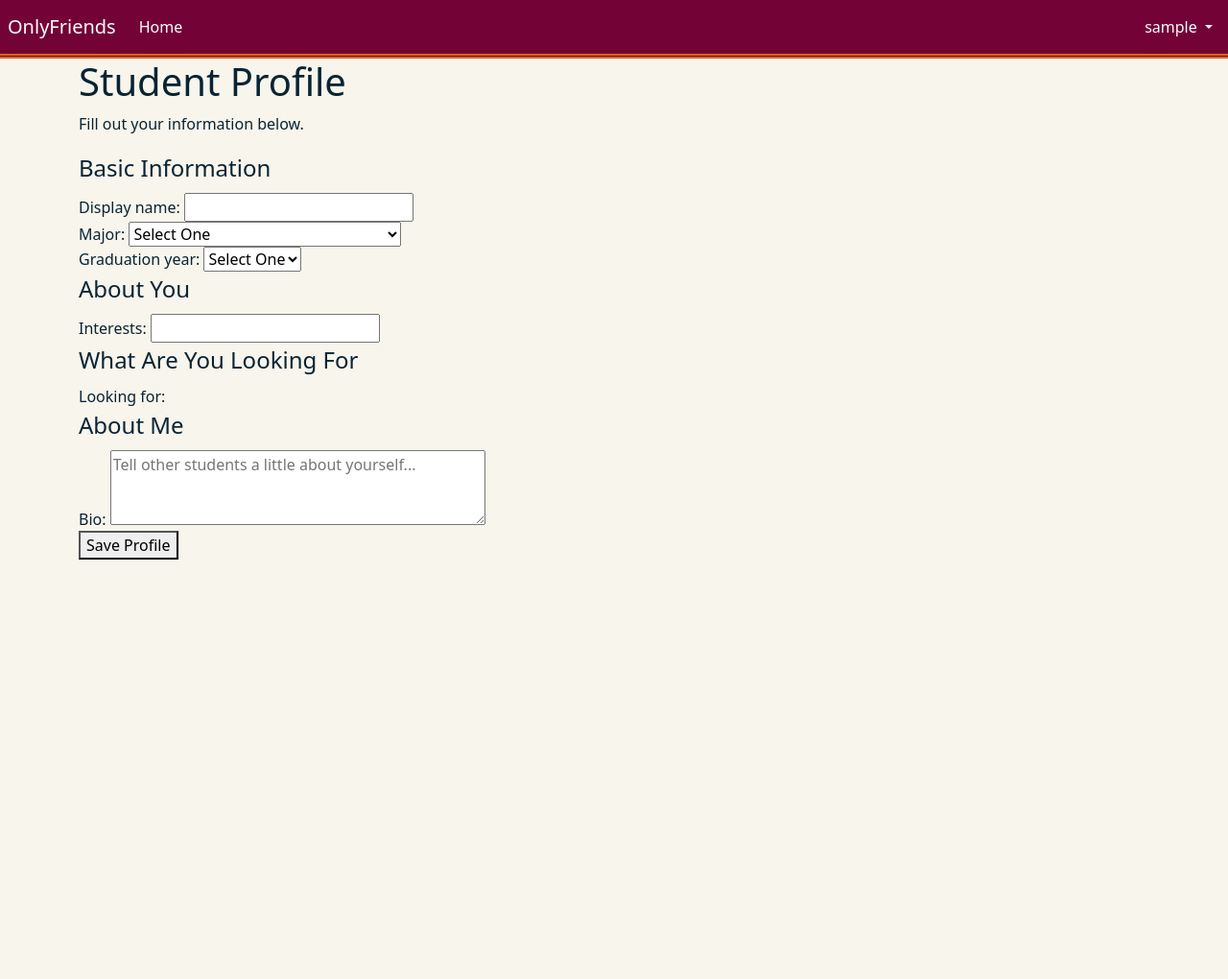
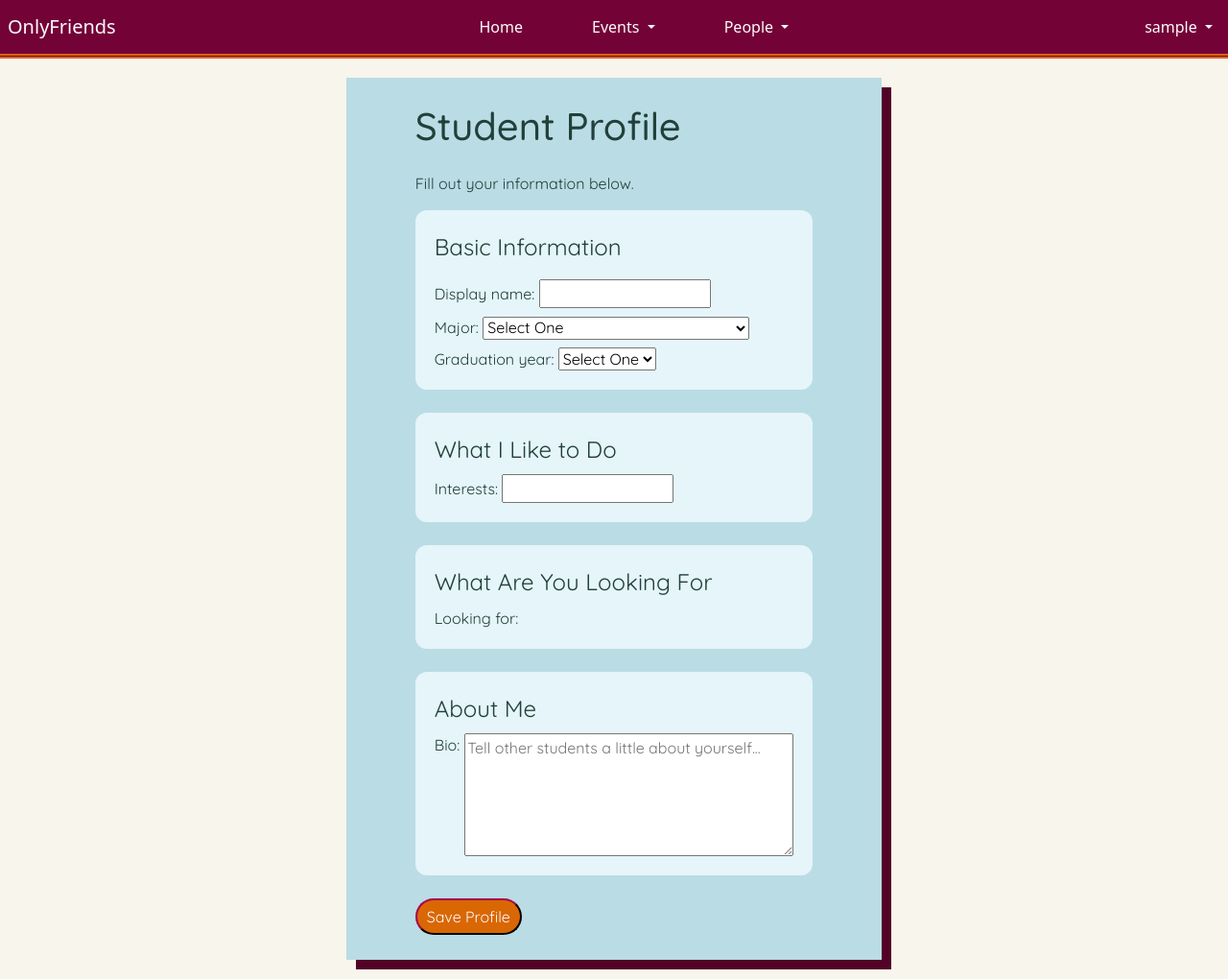
Before and after one commit to ncnixon/WebAppFinalProject, a Django app: page /accounts/profile/ in a window 1280 px wide. Shown: the whole page at 96% size. Before the commit the page ends 583 px from the top, so only its background shows below. Run offline with Django 5.2, Linux system fonts and the light colour scheme; the visitor is signed in with stand-in values (Sample User, id 1).

Commit message:
architecture no pull

```diff
--- a/static/styles/griz_style.css
+++ b/static/styles/griz_style.css
@@ -1,4 +1,5 @@
 @import url('https://fonts.googleapis.com/css2?family=Quicksand:wght@300..700&display=swap');
+/*covik-sans,Arial,"sans-serif"*/
 
 @media (prefers-reduced-motion: reduce) {
   * {
@@ -18,6 +19,7 @@
     --light-orange: #D96704;
     --orange-red: #F23D3D;
     --light-blue: #BADCE5;
+    --white-blue: #E5F5F9;
     --dark-text: #21403A;
     --white: #FDFCFD;
 }
@@ -34,18 +36,19 @@ body{
     margin: 0;
 }
 
-h2{
+h1, h2{
     font-family: Quicksand;
     padding-top: 1rem;
     padding-bottom: 1rem;
 }
+
 /*-----------class and ids------------*/
 /*********base.html**********/
 .base-body{
     background-color: var(--cream);
     color: var(--dark-text);
 }
-
+/*~~~~~~~~navigation bar~~~~~~~~~*/
 #nav-bar{
     background-color: var(--maroon);
     padding: 0.5rem;
@@ -100,6 +103,61 @@ h2{
     background-color: var(--orange-red);
     text-decoration: underline;
 }
+
+#nav-main-menu{
+    display: flex;
+    justify-content: center;
+    margin-inline: auto;
+    gap: 3.5rem;
+
+}
+
+#nav-main-menu-item:hover{
+    text-decoration-color: var(--cream);
+    text-decoration-line: underline;
+    text-decoration-style: dotted;
+}
+
+#nav-main-menu-item a[aria-current="page"]{
+    background-color: var(--maroon-dark);
+
+}
+/*~~~~~~~profile dropdown~~~~~~~~~~*/
+#dropdown-square{
+    background-color: var(--cream);
+    border-width: 3px;
+    border-color: var(--maroon-dark);
+}
+
+#dropdown-link a{
+    background-color: var(--cream);
+    border-color: var(--maroon-dark);
+    color: var(--dark-text);
+}
+
+#dropdown-link a:hover{
+    background-color: var(--cream);
+    border-color: var(--maroon-dark);
+    color: var(--light-orange);
+}
+
+#dropdown-link-logout{
+    display: flex;
+    margin: auto;
+}
+
+#dropdown-link-logout:hover{
+    color: var(--orange-red)
+}
+
+/*~~~~~~~~~~~~~event dropdown~~~~~~~~~~~~~~~~*/
+#event-item a{
+    color: var(--dark-text);
+}
+/*~~~~~~~~~~~~~people dropdown~~~~~~~~~~~~~~~~*/
+#people-item a{
+    color: var(--dark-text);
+}
 /*********log-in***********/
 #login-btn{
     background-color: var(--cream);
@@ -141,3 +199,59 @@ h2{
 .text-box{
     max-width: 40%;
 }
+/*************student profile************/
+#student-background{
+    display: grid;
+    grid-template-columns: auto;
+    background-color: var(--light-blue);
+    margin-top: 20px;
+    margin-bottom: 20px;
+    padding: 10px;
+    max-width: 50%;
+    justify-content: center;
+    margin-inline: auto;
+    font-family: Quicksand;
+    box-shadow: 10px 10px var(--maroon-dark);
+}
+
+#student-background fieldset{
+    background-color: var(--white-blue);
+    padding: 20px;
+    border-radius: 12px;
+    margin-bottom: 1.5rem;
+}
+
+#basic-info div{
+    padding-top: 8px;
+}
+
+#about-me div{
+    display: flex;
+    column-gap: 5px;
+    min-height: 8rem;
+}
+
+#save-btn{
+    background-color: var(--light-orange);
+    border-radius: 50px;
+    border-width: 2px;
+    border-color: var(--maroon-dark);
+    color: var(--white);
+    padding:5px;
+    min-width: 2rem;
+    padding-left: 10px;
+    padding-right: 10px;
+    margin-bottom: 1rem;
+}
+
+#save-btn:hover{
+    background-color: var(--orange-red);
+    color: var(--white);
+}
+/**********home page**************/
+.hero-section{
+    display: flex;
+    flex-direction: column;
+    justify-content: center;
+    align-items: center;
+}
--- a/templates/accounts/student_profile.html
+++ b/templates/accounts/student_profile.html
@@ -10,13 +10,14 @@
         </div>
     {% endfor %}
 {% endif %}
+<div id="student-background">
         <h1>Student Profile</h1>
         <p>Fill out your information below.</p>
 
         <form method="POST">
             {% csrf_token %}
 
-<fieldset class="profile-section">
+    <fieldset class="profile-section" id="basic-info">
             <legend>Basic Information</legend>
 
         <div class="form-field">
@@ -39,7 +40,7 @@
     </fieldset>
 
     <fieldset class="profile-section">
-        <legend>About You</legend>
+            <legend>What I Like to Do</legend>
 
         <div class="form-field">
             {{ form.interests.label_tag }}
@@ -60,7 +61,7 @@
 
     </fieldset>
 
-<fieldset class="profile-section">
+    <fieldset class="profile-section" id="about-me">
             <legend>About Me</legend>
 
         <div class="form-field">
@@ -71,6 +72,7 @@
 
     </fieldset>
 
-        <button type="submit">Save Profile</button>
+            <button type="submit" id="save-btn">Save Profile</button>
         </form>
+</div>
 {% endblock content %}
--- a/templates/base.html
+++ b/templates/base.html
@@ -21,14 +21,45 @@
             aria-label="Toggle navigation">
             <span class="navbar-toggler-icon"></span>
         </button>
-        <div class="collapse navbar-collapse" id="navbarSupportedContent">
-            <ul class="navbar-nav me-auto mb-2 mb-lg-0">
-            <li class="nav-item">
-                <a class="nav-link active" aria-current="page" href="{% url 'home' %}">Home</a>
-            </li>
+        <div class="collapse navbar-collapse" id="navbarSupportedContent" aria-label="Main Navigation">
+            <ul class="navbar-nav me-auto mb-2 mb-lg-0" id="nav-main-menu">
+                <li class="nav-item" id="nav-main-menu-item">
+                    {% url 'home' as home_url %}
+                    <a class="nav-link active" href="{{ home_url }}" {% if request.path == home_url %}aria-current="page"{% endif %}>Home</a>
+                </li>
+                <li class="nav-item" id="nav-main-menu-item">
+                    {% url '#' as events_url %}
+                    <!-- <a class="nav-link active" href="{{ events_url }}" {% if request.path == events_url %}aria-current="page"{% endif %}>Events</a> -->
+                     <div class="dropdown">
+                        <a class="nav-link active dropdown-toggle" href="{{ events_url }}" {% if request.path == events_url %}aria-current="page"{% endif %} role="button" id="dropdownMenuLink" data-bs-toggle="dropdown" aria-expanded="false">
+                            Events
+                        </a>
+
+                        <ul class="dropdown-menu" aria-labelledby="dropdownMenuLink" id="event-dropdown">
+                            <li id="event-item"><a class="dropdown-item" href="#" >View Events</a></li>
+                            <li id="event-item"><a class="dropdown-item" href="#" >Create Event</a></li>
+                            <li id="event-item"><a class="dropdown-item" href="#" >Manage Events</a></li>
+                        </ul>
+                    </div>
+                </li>
+                <li class="nav-item" id="nav-main-menu-item">
+                    {% url '#' as people_url %}
+                    <!-- <a class="nav-link active" href="{{ people_url }}" {% if request.path == people_url %}aria-current="page"{% endif %}>People</a> -->
+                     <div class="dropdown">
+                        <a class="nav-link active dropdown-toggle" href="{{ people_url }}" {% if request.path == people_url %}aria-current="page"{% endif %} role="button" id="dropdownMenuLink" data-bs-toggle="dropdown" aria-expanded="false">
+                            People
+                        </a>
+
+                        <ul class="dropdown-menu" aria-labelledby="dropdownMenuLink" id="people-dropdown">
+                            <li id="people-item"><a class="dropdown-item" href="#" >Find Friends</a></li>
+                            <li id="people-item"><a class="dropdown-item" href="#" >Manage Friends</a></li>
+                            <!-- <li id="people-item"><a class="dropdown-item" href="#" >Manage Events</a></li> -->
+                        </ul>
+                    </div>
+                </li>
             {% if user.is_authenticated %}
             <!-- <li><a href="#" class="nav-link px-2 link-dark">+ New</a></li> -->
-        </ul>
+            </ul>
         <div class="mr-auto">
             <ul class="navbar-nav">
                 <li class="nav-item dropdown">
@@ -36,18 +67,29 @@
                         data-bs-toggle="dropdown" aria-expanded="false">
                         {{ user.username }}
                     </a>
-                    <ul class="dropdown-menu dropdown-menu-end" style="background-color: #fdf1db;">
-                        <li><a class="dropdown-item" href="{% url 'password_change' %}" style="color: #082434">
-                            Change password</a></li>
+                    <ul class="dropdown-menu dropdown-menu-end" id="dropdown-square">
+                        <li id="dropdown-link"><a class="dropdown-item" href="#">
+                            View Profile</a></li>
                         <li>
                             <hr class="dropdown-divider">
                         </li>
+                        <li id="dropdown-link"><a class="dropdown-item" href="#">
+                            Edit Profile</a></li>
+                        <li>
+                            <hr class="dropdown-divider">
+                        </li>
+                        <li id="dropdown-link"><a class="dropdown-item" href="{% url 'password_change' %}">
+                            Change Password</a></li>
+                        <li>
+                            <hr class="dropdown-divider">
+                        </li>
+
                         <li>
                             <form method="post" action="{% url 'logout' %}"
                                 style="display:inline;">
                                 {% csrf_token %}
                                 <button type="submit" class="btn btn-link nav-link"
-                                    style="display:inline; cursor:pointer; color: #082434;" >Logout</button>
+                                     id="dropdown-link-logout">Sign Out</button>
                             </form>
                         </li>
                     </ul>
@@ -65,7 +107,7 @@
         </div>
     </div>
 </nav>
-<main style="color: #082434">
+<main>
     <div class="container">
         {% block content %}
         {% endblock content %}
```
Also changed, not shown: templates/home.html (+7 -4 lines). Lines whose indentation alone changed are shown as unchanged.
